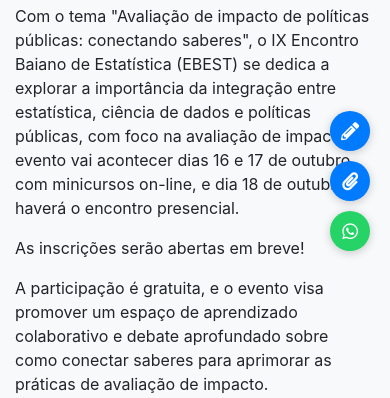
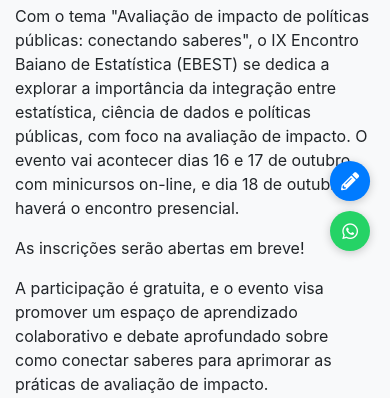
Before and after one commit to coinfsei/sei-ebest, a PHP site: page /2024/index.php in a window 390 px wide. Shown: the part 583-981 px from the top of the page. Run offline with PHP 8.4, Linux system fonts and the light colour scheme.

Commit message:
Remocao da secao submissao da barra de navegacao e botao flutuante

```diff
--- a/2024/css/resolucao-mobile.css
+++ b/2024/css/resolucao-mobile.css
@@ -42,7 +42,7 @@
     #botao-inscricao {
         display: flex;
         animation: pulse 1s infinite;
-        bottom: 110px;
+        bottom: 60px;
         background-color: #007bff;
         color: white;
     }
@@ -50,7 +50,7 @@
     #botao-submissao {
         display: flex;
       /*  animation: pulse 1s infinite; */
-        bottom: 60px;
+        bottom: 110px;
         background-color: #007bff;
         color: white;
     }
--- a/2024/index.php
+++ b/2024/index.php
@@ -23,7 +23,7 @@
     <?php include('./snippets/sobre.html'); ?>
 
     <!-- Sessão Submissão -->
-    <?php include('./snippets/submissao.html'); ?>
+    <?php //include('./snippets/submissao.html'); ?>
 
     <!-- Sessão de Programação -->
     <?php include('./snippets/programacao.html'); ?>
--- a/2024/snippets/botao-flutuante.html
+++ b/2024/snippets/botao-flutuante.html
@@ -1,12 +1,14 @@
 <!-- Botão de Inscrição no rodapé para smartphone. -->
-<a href="#" class="floating-button" id="botao-inscricao" target="_blank">
+<a href="https://forms.office.com/r/rLZqkW33tK" class="floating-button" id="botao-inscricao" target="_blank">
     <i class="fas fa-pencil-alt"></i>
 </a>
 
 <!-- Botão de Submissão no rodapé para smartphone. -->
+ <!--
 <a href="#submissao" class="floating-button" id="botao-submissao">
     <i class="fas fa-paperclip"></i>
 </a>
+ -->
 
 <!-- Botão de Compartilhamento pelo WhatsApp no rodapé para smartphone -->
 <a href="https://api.whatsapp.com/send?text=Confira%20e%20fa%C3%A7a%20sua%20submiss%C3%A3o%20em%20https%3A%2F%2Febest.sei.ba.gov.br" class="floating-button" id="botao-compartilhar" target="_blank">
--- a/2024/snippets/navegacao.html
+++ b/2024/snippets/navegacao.html
@@ -25,9 +25,11 @@
                 <li class="nav-item">
                     <a class="nav-link btn text-white" href="#about">O EVENTO</a>
                 </li>
+                <!--
                 <li class="nav-item">
                     <a class="nav-link btn text-white" href="#submissao">SUBMISSÃO DE TRABALHOS</a>
                 </li>
+                -->
                 <li class="nav-item">
                     <a class="nav-link btn text-white" href="#programacao">PROGRAMAÇÃO</a>
                 </li>
```
